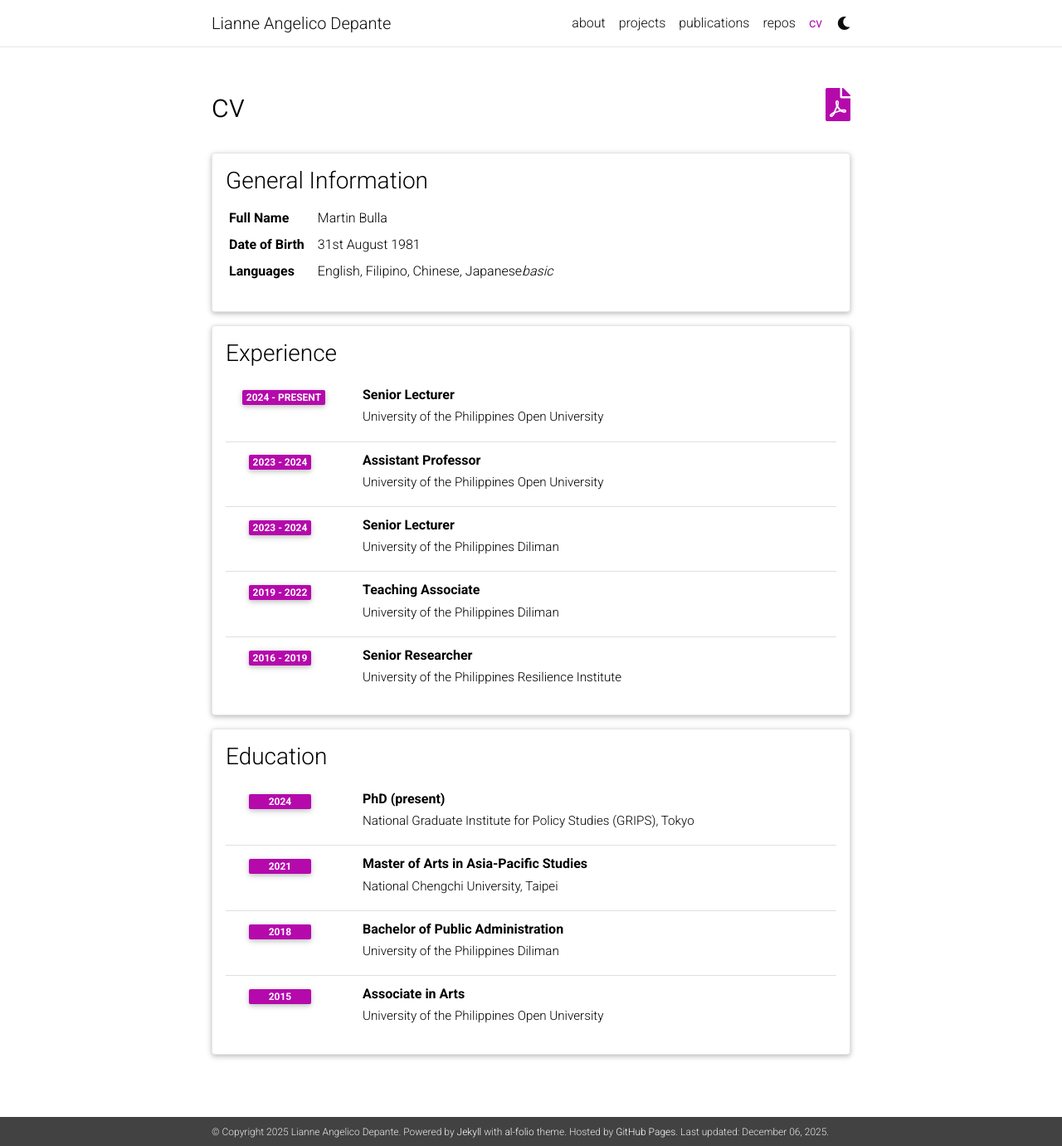
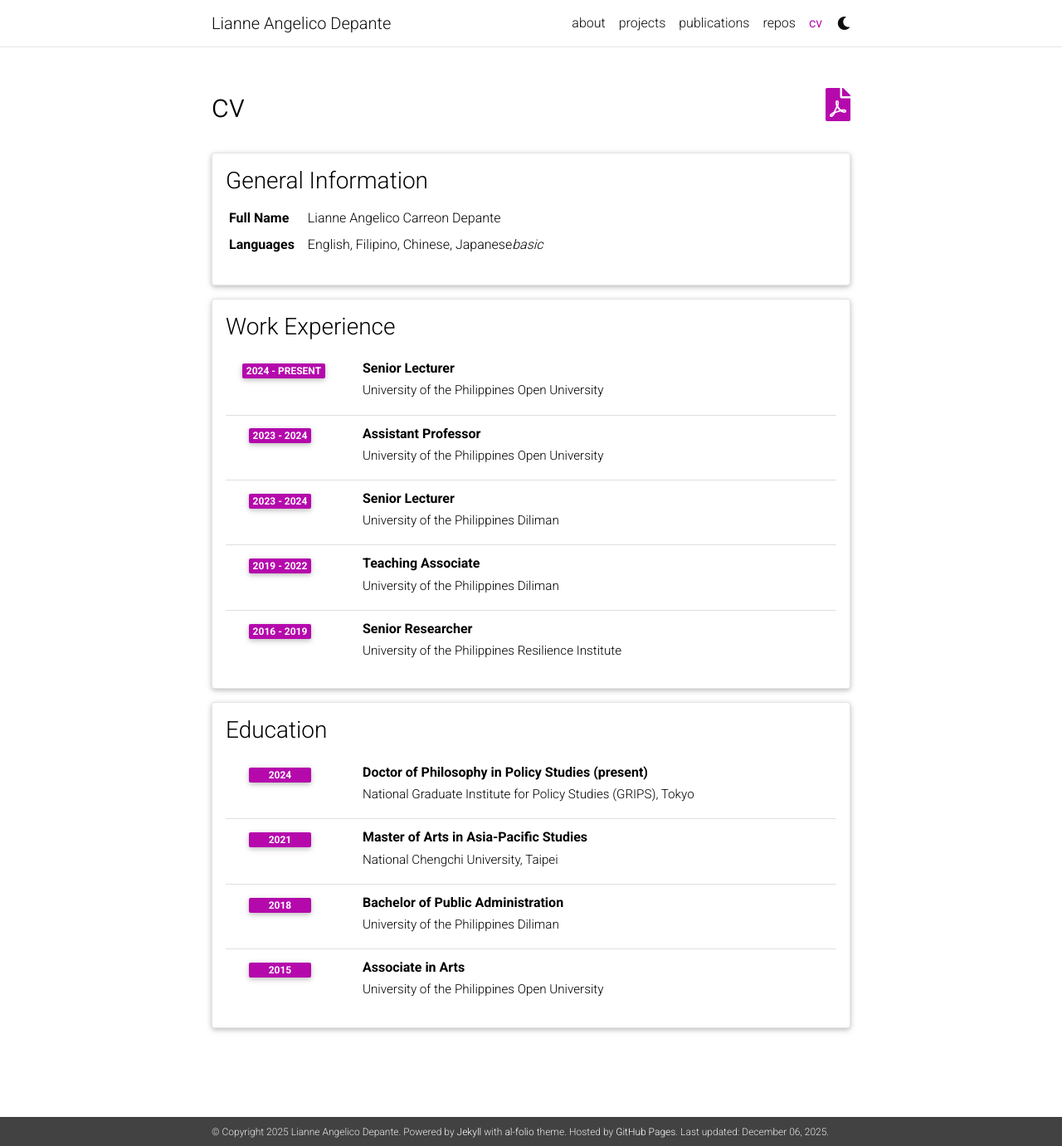
Before and after one commit to liannedepante/liannedepante.github.io, a Jekyll site: the page built from _pages/cv.md, in a window 1280 px wide and 1381 px high. Shown: the whole window at 83% size. Built offline with Jekyll 4.4.1, drawn with Linux system fonts in a browser that asks for light colours; comment, search, counter and statistics services are not loaded; a style sheet for code colours, icons or effects is not loaded.

Commit message:
Update cv.yml

```diff
--- a/_data/cv.yml
+++ b/_data/cv.yml
@@ -2,13 +2,11 @@
   type: map
   contents:
     - name: Full Name
-      value: Martin Bulla
-    - name: Date of Birth
-      value: 31st August 1981
+      value: Lianne Angelico Carreon Depante
     - name: Languages
       value: English, Filipino, Chinese, Japanese<em>basic</em>
 
-- title: Experience
+- title: Work Experience
   type: time_table
   contents:
     - title: Senior Lecturer
@@ -30,7 +28,7 @@
 - title: Education
   type: time_table
   contents:
-    - title: PhD (present)
+    - title: Doctor of Philosophy in Policy Studies (present)
       institution: National Graduate Institute for Policy Studies (GRIPS), Tokyo
       year: 2024
     - title: Master of Arts in Asia-Pacific Studies
```
